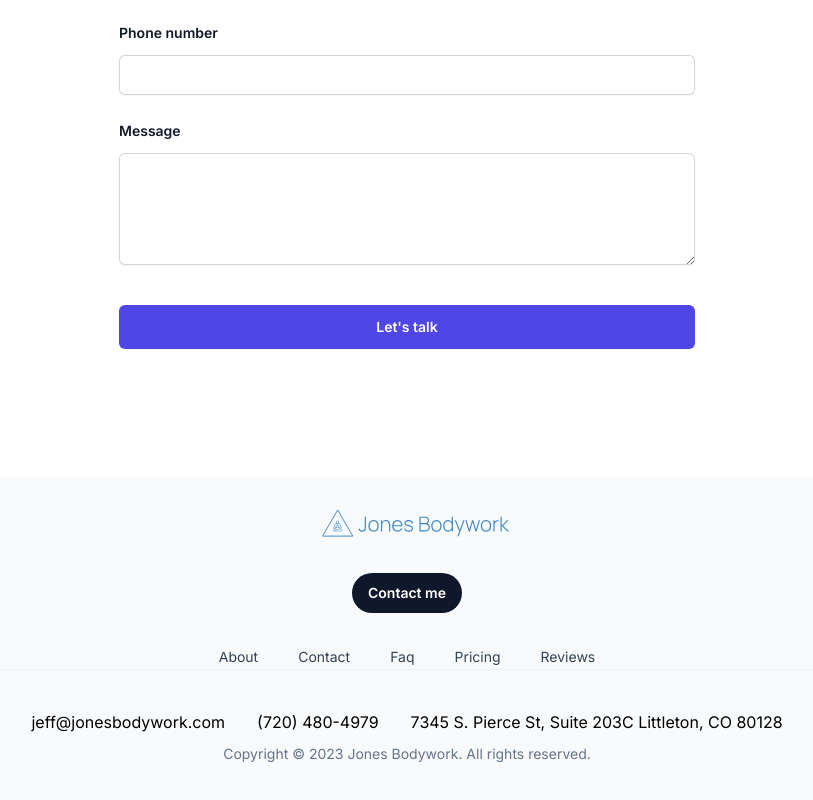
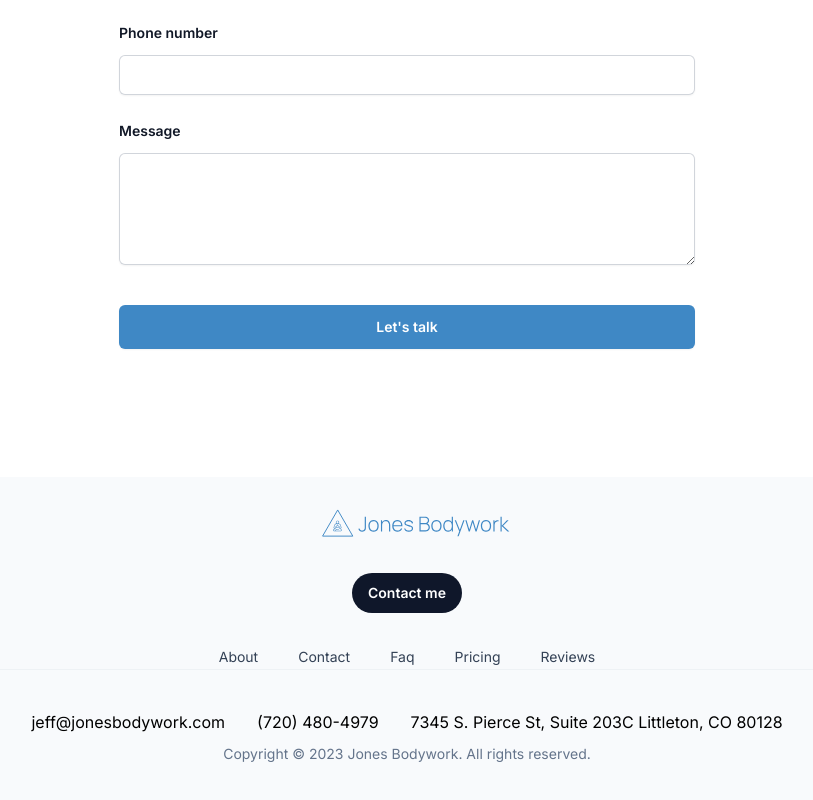
Before and after one commit to kylekrny/jones-bodywork, a Next.js app: page /contact in a window 1280 px wide. Shown: the part 613-1413 px from the top of the page, without its empty margins (233-1046 px from the left). Built offline with nearby package versions, Linux system fonts and the light colour scheme.

Commit message:
updated button color

```diff
--- a/src/components/ContactForm.jsx
+++ b/src/components/ContactForm.jsx
@@ -219,7 +219,7 @@ const [message, setMessage] = useState(null)
           <div className="mt-10">
             <button
               type="submit"
-              className="block w-full rounded-md bg-indigo-600 px-3.5 py-2.5 text-center text-sm font-semibold text-white shadow-sm hover:bg-indigo-500 focus-visible:outline focus-visible:outline-2 focus-visible:outline-offset-2 focus-visible:outline-indigo-600"
+              className="block w-full rounded-md bg-[#3F88C5] px-3.5  py-2.5 text-center text-sm font-semibold text-white shadow-sm hover:bg-[#1C415E] focus-visible:outline focus-visible:outline-2 focus-visible:outline-offset-2 focus-visible:outline-indigo-600"
             >
               Let&apos;s talk
             </button>
--- a/src/components/Footer.jsx
+++ b/src/components/Footer.jsx
@@ -12,7 +12,10 @@ export function Footer() {
         <div className="pt-8">
           <div className="flex flex-col items-center">
             <Logo className="mx-auto h-10 w-auto" />
-            <Button href="/contact" className="mt-6 bg-[#3F88C5]">
+            <Button
+              href="/contact"
+              className="mt-6 bg-[#3F88C5] hover:bg-[#1C415E]"
+            >
               <span>
                 Contact <span className="hidden lg:inline">me</span>
               </span>
@@ -29,7 +32,7 @@ export function Footer() {
           </nav>
         </div>
         <div className="flex flex-col items-center border-t border-slate-400/10 py-10">
-          <div className="flex gap-x-8 mb-2">
+          <div className="mb-2 flex gap-x-8">
             <Link
               href="mailto:jeff@jonesbodywork.com"
               className="group"
```
